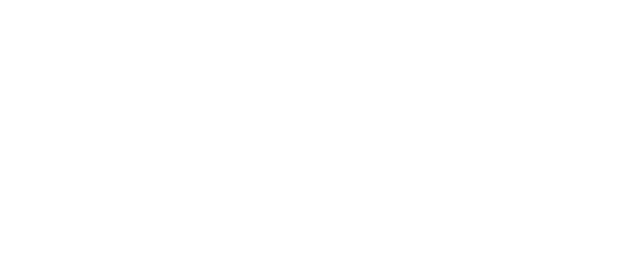
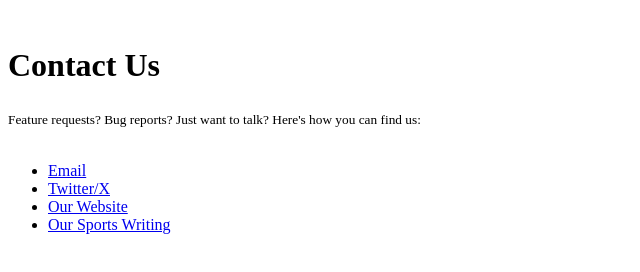
Before and after one commit to cklgaming/laxGamev2, a plain HTML site: page contact.html in a window 1280 px wide. Shown: the whole page, without its empty margins (0-640 px from the left). Drawn offline with Linux system fonts and the light colour scheme.

Commit message:
Updated contact.html

```diff
--- a/contact.html
+++ b/contact.html
@@ -2,9 +2,20 @@
 
 <html>
     <head>
+        <title>Contact Us</title>
+    </head>
+    <img>
+        <h1>Contact Us</h1>
+        <sub>Feature requests? Bug reports? Just want to talk? Here's how you can find us: </sub>
+        <br>
+        <br>
 
-    </head>
-    <body>
-
+        <!--Turn this into a contact form once JS/TS introduced.-->
+        <ul>
+        <li><a href="mailto:colin@lasseymedia.com">Email</a></li>
+        <li><a href="https://www.x.com/colin_lassey">Twitter/X</a></li>
+        <li><a href="https://lasseymedia.com">Our Website</a></li>
+        <li><a href="https://michigansportsdaily.com">Our Sports Writing</a></li>
+        </ul>
     </body>
 </html>
```
